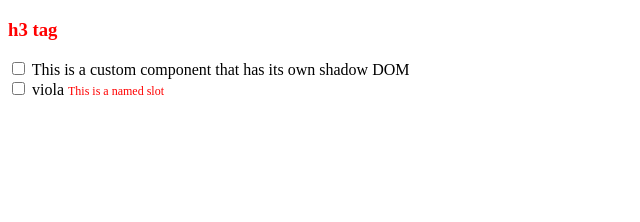
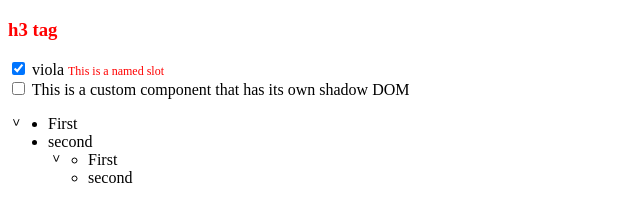
Before and after one commit to vishnuEyunni/javascript-for-beginners, a website: page web-components/examples/todo-item/index.html in a window 1280 px wide. Shown: the whole page, without its empty margins (0-640 px from the left). Drawn offline with Linux system fonts and the light colour scheme.

Commit message:
final components

```diff
--- /dev/null
+++ b/web-components/examples/todo-item/Expandable.js
@@ -0,0 +1,53 @@
+
+
+class ExpandableList extends HTMLUListElement {
+  constructor() {
+    super();
+    this.style.position = "relative";
+    this.toggleBtn = document.createElement("button");
+    this.toggleBtn.style.position = "absolute";
+    this.toggleBtn.style.border = "none";
+    this.toggleBtn.style.background = "none";
+    this.toggleBtn.style.padding = 0;
+    this.toggleBtn.style.top = 0;
+    this.toggleBtn.style.left = "5px";
+
+    this.toggleBtn.style.cursor = "pointer";
+    this.toggleBtn.innerText = ">";
+    this.toggleBtn.addEventListener('click', () => {
+      this.dataset.expanded = !this.isExpanded
+    })
+
+    this.appendChild(this.toggleBtn);
+  }
+
+  static get observedAttributes() {
+    return ["data-expanded"]
+  }
+
+  attributeChangedCallback(name, old, newVal) {
+    this.updateStyles()
+  }
+
+  connectedCallback() {
+    this.updateStyles()
+  }
+
+  updateStyles() {
+    const transform = this.isExpanded ? "rotate(90deg)" : "";
+    this.toggleBtn.style.transform = transform;
+    [...this.children].forEach(child => {
+      if (child !== this.toggleBtn) {
+        child.style.display = this.isExpanded ? "" : "none"
+      }
+    })
+  }
+
+  get isExpanded() {
+    return this.dataset.expanded !== "false" && this.dataset.expanded != null
+  }
+}
+
+customElements.define('expandable-list', ExpandableList, {
+  extends: "ul"
+})
--- a/web-components/examples/todo-item/app.js
+++ b/web-components/examples/todo-item/app.js
@@ -24,6 +24,29 @@ class TodoItem extends HTMLElement {
 
     const shadow = this.attachShadow({ mode: 'open' });
     shadow.append(template.content.cloneNode(true));
+    this.checkbox = shadow.querySelector('input')
+  }
+
+  static get observedAttributes() {
+    return ["checked"]
+  }
+
+  attributeChangedCallback(name, old, newValue) {
+    if (name == "checked") {
+      this.updatedChecked(newValue)
+    }
+  }
+
+  connectedCallback() {
+    console.log("connected");
+  }
+
+  disconnectedCallback() {
+    console.log("disconnected");
+  }
+
+  updatedChecked(value) {
+    this.checkbox.checked = value != null && value !== "false"
   }
 }
 
--- a/web-components/examples/todo-item/index.html
+++ b/web-components/examples/todo-item/index.html
@@ -13,13 +13,24 @@
   </head>
   <body>
     <script src="app.js"></script>
+    <script src="Expandable.js"></script>
     <h3>h3 tag</h3>
+    <todo-item checked>
+      viola
+      <span slot="description">This is a named slot</span>
+    </todo-item>
     <todo-item>
       This is a custom component that has its own shadow DOM
     </todo-item>
-    <todo-item>
-      viola
-      <span slot="description">This is a named slot</span>
-    </todo-item>
+    <div>
+      <ul is="expandable-list" data-expanded>
+        <li>First</li>
+        <li>second</li>
+        <ul is="expandable-list" data-expanded>
+          <li>First</li>
+          <li>second</li>
+        </ul>
+      </ul>
+    </div>
   </body>
 </html>
```
Also changed, not shown: web-components/readme.md (added).
